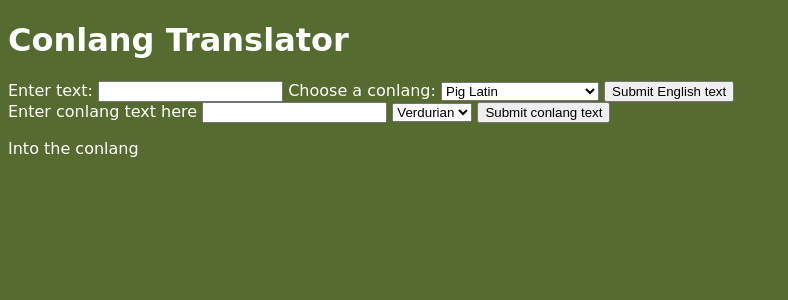
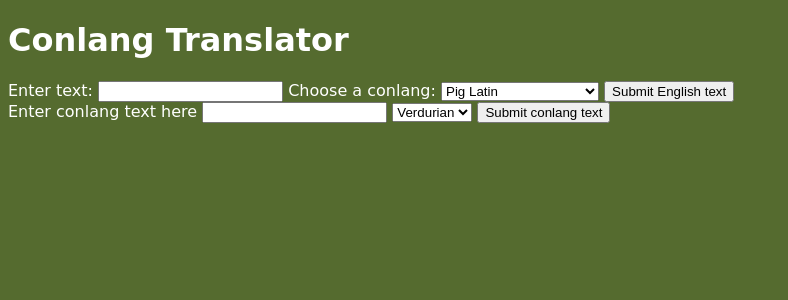
Before and after one commit to thisismeletmein8/conlang_translator, a Flask app: page / in a window 1280 px wide. Shown: the top 300 px of the page, without its empty margins (0-788 px from the left). Run offline with Flask 3, Linux system fonts and the light colour scheme.

Commit message:
Removed redundant features!

```diff
--- a/app.py
+++ b/app.py
@@ -19,7 +19,6 @@ def home():
             if target_language == "verdurian":
                 for word in words:
                     output += " " + into_verdurian(word)
-                output = "In Verdurian it's " + output
             elif target_language == 'pig_latin':
                 for word in words:
                     output += " " + into_pig_latin(word)
--- a/templates/index.html
+++ b/templates/index.html
@@ -27,7 +27,6 @@
         <button type="submit">Submit conlang text</button>
     </form>
     <!--Above it's getting the code and below it's displaying the result.-->
-    <p>Into the conlang</p>
         {% if input %}
         <p>You wrote: {{ input }}</p> <!--It does say you wrote and then in pig latin it's-->
     {% endif %}
```
